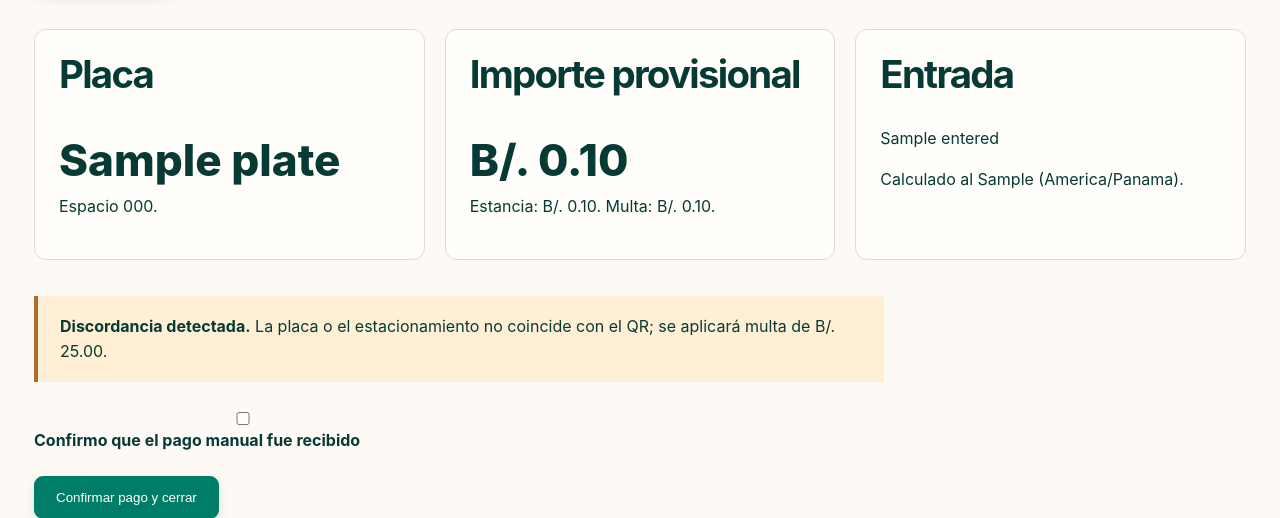
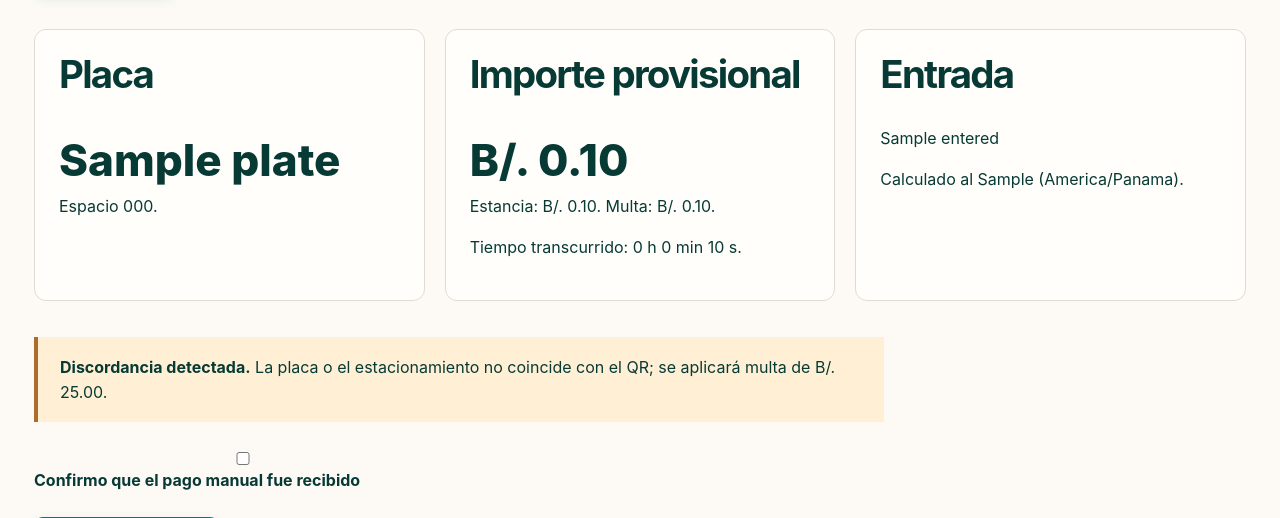
Before and after one commit to Stelar0720/proyecto_2_topicos_II, a FastAPI app: template src/plaza_reserva/templates/exits/salidas.html in a window 1280 px wide. Shown: the part 866-1384 px from the top of the page. Run offline with FastAPI, Linux system fonts and the light colour scheme; the template is opened without the code that fills it: most values are stand-ins (such as "Sample title", 1, 10 or a date in 2020).

Commit message:
ui: mostrar duración legible en salida

```diff
--- a/src/plaza_reserva/templates/exits/salidas.html
+++ b/src/plaza_reserva/templates/exits/salidas.html
@@ -19,7 +19,7 @@
 {% if quote %}
 <section class="grid" aria-label="Resultado de cotización">
  <article><h2>Placa</h2><p class="number">{{ quote.plate }}</p><p>Espacio {{ quote.space_code }}.</p></article>
- <article><h2>Importe provisional</h2><p class="number">B/. {{ '%.2f'|format(quote.amount_cents / 100) }}</p><p>Estancia: B/. {{ '%.2f'|format(quote.base_amount_cents / 100) }}. Multa: B/. {{ '%.2f'|format(quote.mismatch_fee_cents / 100) }}.</p></article>
+ <article><h2>Importe provisional</h2><p class="number">B/. {{ '%.2f'|format(quote.amount_cents / 100) }}</p><p>Estancia: B/. {{ '%.2f'|format(quote.base_amount_cents / 100) }}. Multa: B/. {{ '%.2f'|format(quote.mismatch_fee_cents / 100) }}.</p><p>Tiempo transcurrido: {{ quote.duration_seconds // 3600 }} h {{ (quote.duration_seconds % 3600) // 60 }} min {{ quote.duration_seconds % 60 }} s.</p></article>
  <article><h2>Entrada</h2><p>{{ entered }}</p><p>Calculado al {{ as_of }} (America/Panama).</p></article>
 </section>
 {% if quote.mismatch_fee_cents %}<p class="notice" role="alert"><strong>Discordancia detectada.</strong> La placa o el estacionamiento no coincide con el QR; se aplicará multa de B/. 25.00.</p>{% endif %}
```
